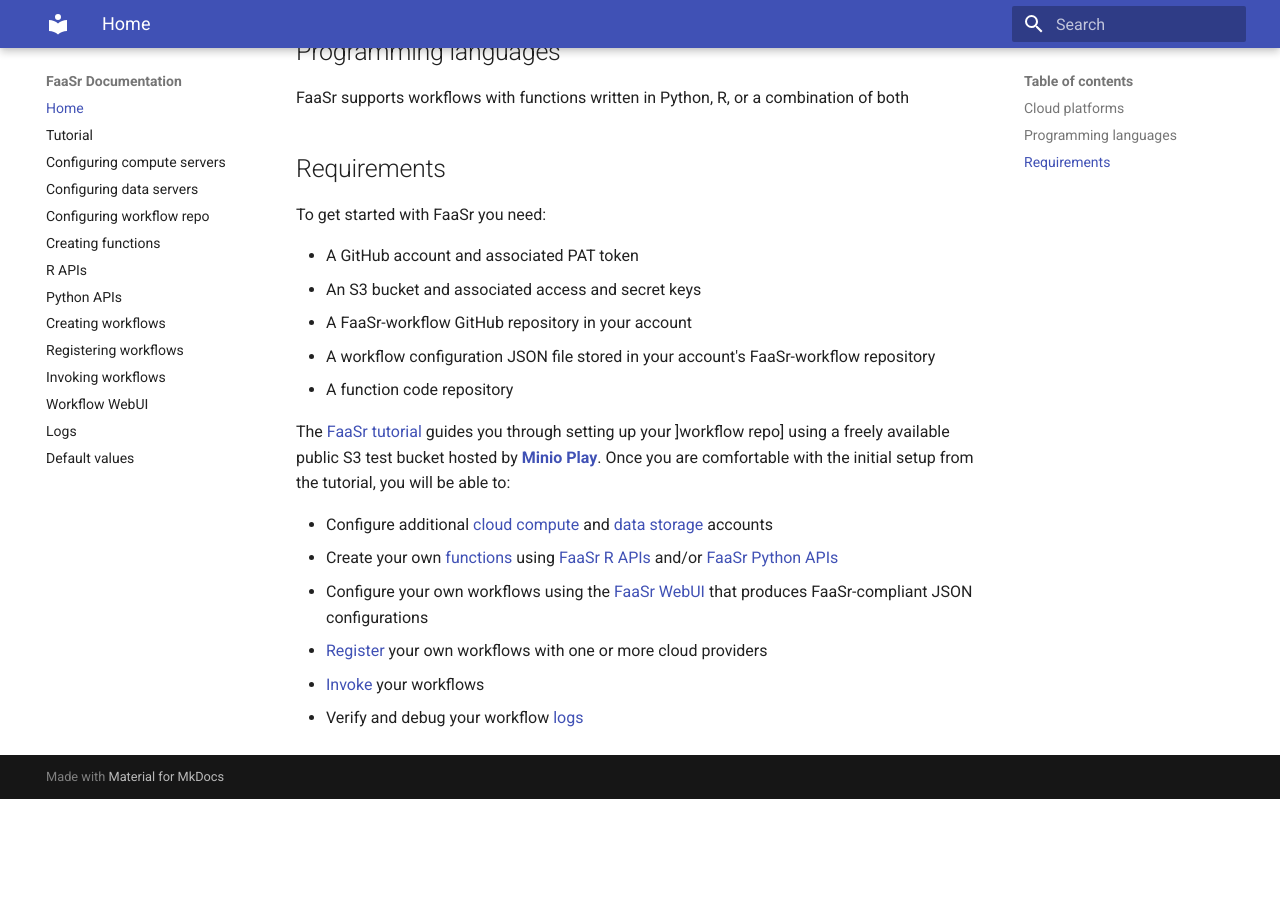
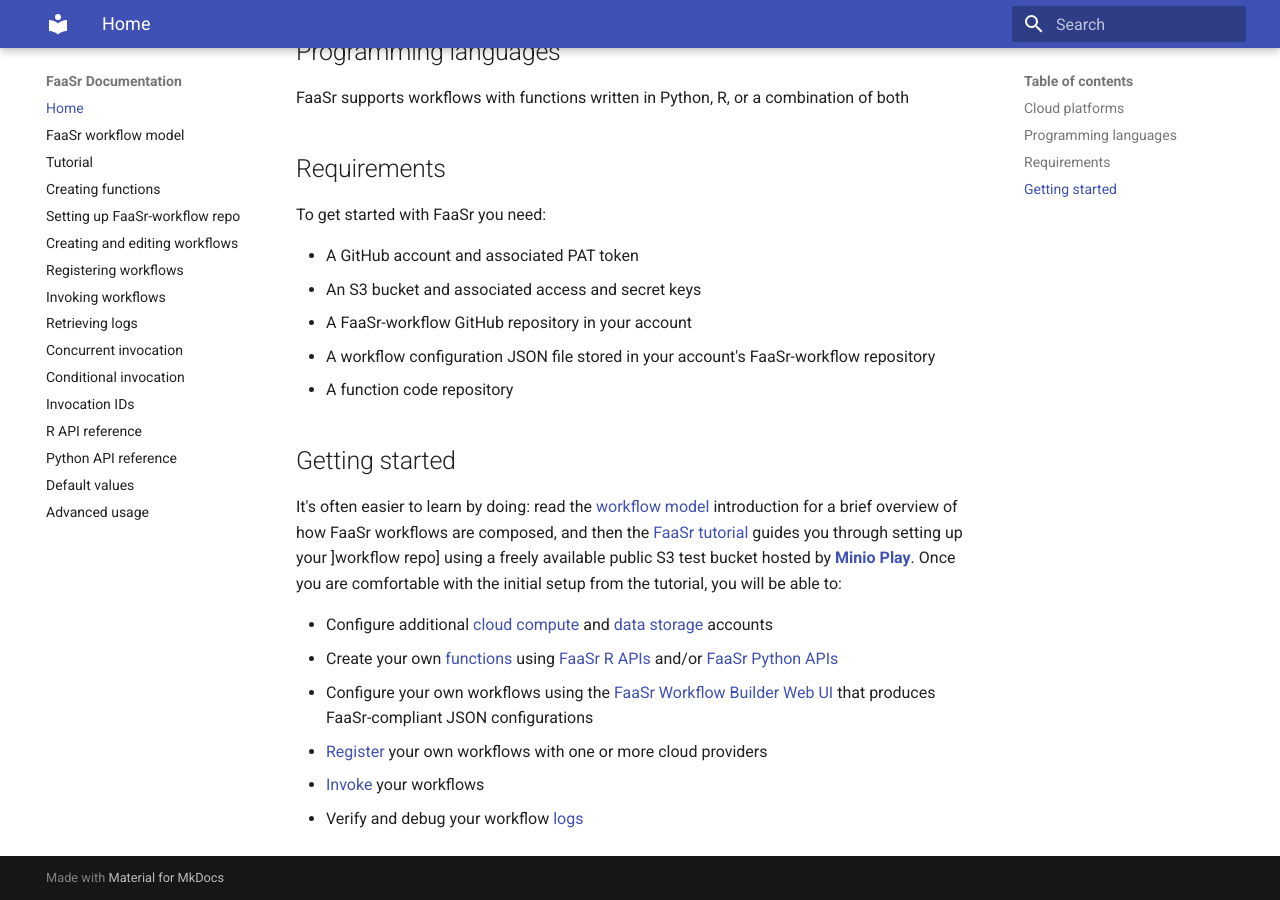
Before and after one commit to nolcut/FaaSr-Docs, an MkDocs documentation site: the page built from docs/index.md, in a window 1280 px wide and 900 px high, scrolled down 747 px. Built offline with MkDocs 1.6.1 and Material for MkDocs 9.7.7, drawn with Linux system fonts in a browser that asks for light colours; before the commit the page ends 1546 px from its top, so only the background shows below that.

Commit message:
several docs added

```diff
--- a/docs/index.md
+++ b/docs/index.md
@@ -48,25 +48,27 @@ To get started with FaaSr you need:
 - A workflow configuration JSON file stored in your account's FaaSr-workflow repository
 - A function code repository
 
-The [FaaSr tutorial] guides you through setting up your ]workflow repo] using a freely available public S3 test bucket hosted by __[Minio Play]__. Once you are comfortable with the initial setup from the tutorial, you will be able to:
+## Getting started
+
+It's often easier to learn by doing: read the [workflow model] introduction for a brief overview of how FaaSr workflows are composed, and then the [FaaSr tutorial] guides you through setting up your ]workflow repo] using a freely available public S3 test bucket hosted by __[Minio Play]__. Once you are comfortable with the initial setup from the tutorial, you will be able to:
 
 - Configure additional [cloud compute] and [data storage] accounts
 - Create your own [functions] using [FaaSr R APIs] and/or [FaaSr Python APIs]
-- Configure your own workflows using the [FaaSr WebUI] that produces FaaSr-compliant JSON configurations
+- Configure your own workflows using the [FaaSr Workflow Builder Web UI] that produces FaaSr-compliant JSON configurations
 - [Register] your own workflows with one or more cloud providers
 - [Invoke] your workflows
 - Verify and debug your workflow [logs]
 
-
+[workflow model]: prog_model.md
 [FaaSr tutorial]: tutorial.md
-[cloud compute]: compute_servers.md
-[data storage]: data_servers.md
+[cloud compute]: workflows.md
+[data storage]: workflows.md
 [workflow repo]: workflow_repo.md
 [functions]: functions.md
 [FaaSr R APIs]: r_api.md
 [FaaSr Python APIs]: py_api.md
 [workflows]: workflows.md
-[FaaSr WebUI]: webui.md
+[FaaSr Workflow Builder Web UI]: workflows.md
 [Register]: register_workflow.md
 [Invoke]: invoke_workflow.md
 [logs]: logs.md
--- a/mkdocs.yml
+++ b/mkdocs.yml
@@ -4,16 +4,18 @@ theme:
   name: material
 nav:
   - 'Home': 'index.md'
+  - 'FaaSr workflow model': 'prog_model.md'
   - 'Tutorial': 'tutorial.md'
-  - 'Configuring compute servers': 'compute_servers.md'
-  - 'Configuring data servers': 'data_servers.md'
-  - 'Configuring workflow repo': 'workflow_repo.md'
   - 'Creating functions': 'functions.md'
-  - 'R APIs': 'r_api.md'
-  - 'Python APIs': 'py_api.md'
-  - 'Creating workflows': 'workflows.md'
+  - 'Setting up FaaSr-workflow repo': 'workflow_repo.md'
+  - 'Creating and editing workflows': 'workflows.md'
   - 'Registering workflows': 'register_workflow.md'
   - 'Invoking workflows': 'invoke_workflow.md'
-  - 'Workflow WebUI': 'webui.md'
-  - 'Logs': 'logs.md'
+  - 'Retrieving logs': 'logs.md'
+  - 'Concurrent invocation': 'rank.md'
+  - 'Conditional invocation': 'conditional.md'
+  - 'Invocation IDs': 'invocationid.md'
+  - 'R API reference': 'r_api.md'
+  - 'Python API reference': 'py_api.md'
   - 'Default values': 'defaults.md'
+  - 'Advanced usage': 'advanced.md'
```
Also changed, not shown: docs/advanced.md (added, +3 -0 lines), docs/compute_servers.md (deleted, +0 -3 lines), docs/conditional.md (added, +3 -0 lines), docs/data_servers.md (deleted, +0 -3 lines), docs/invocationid.md (added, +11 -0 lines), docs/prog_model.md (added, +51 -0 lines), docs/rank.md (added, +3 -0 lines), docs/webui.md (deleted, +0 -3 lines), docs/FaaSr-functions.png (added), docs/FaaSr-workflow-model.png (added), docs/FaaSr-workflows.png (added), 2 other files.
